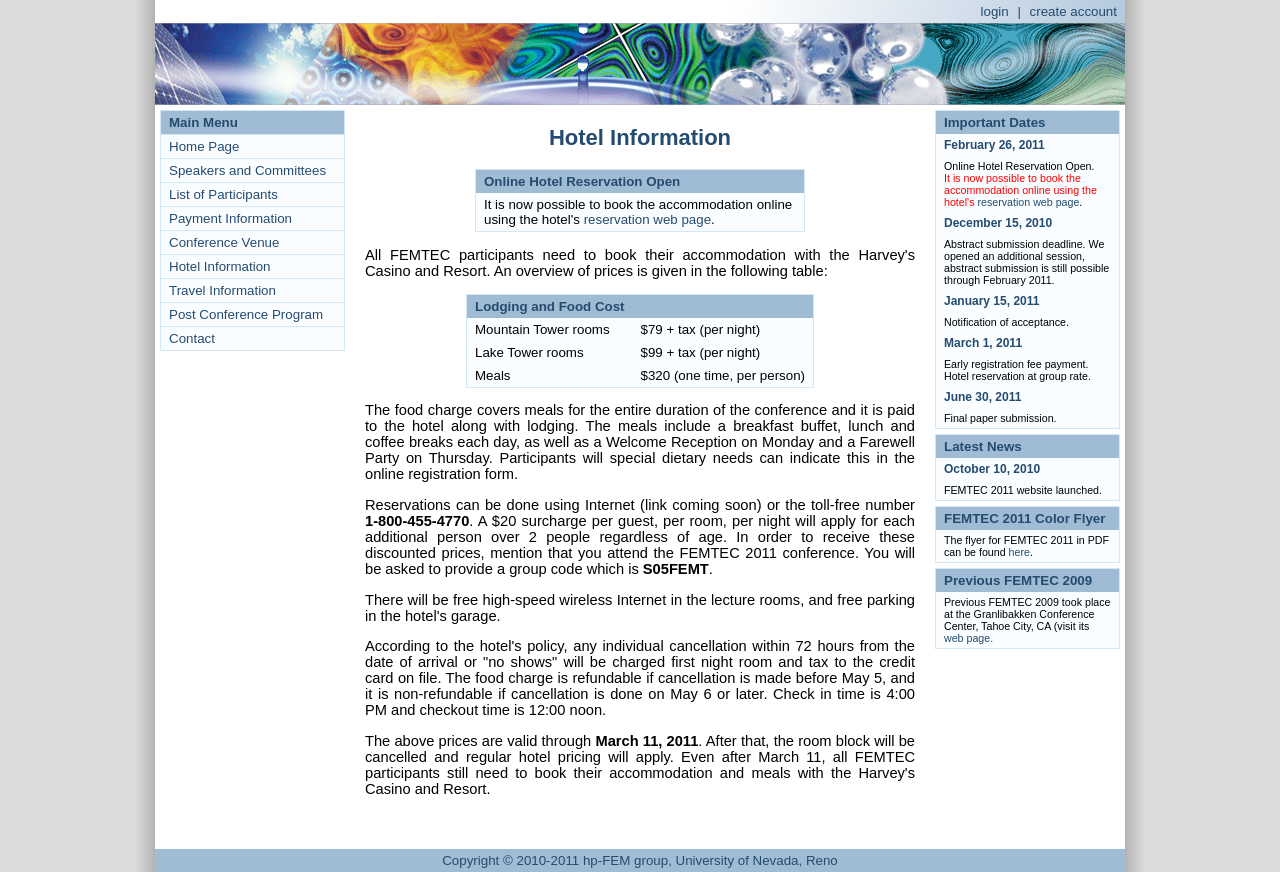
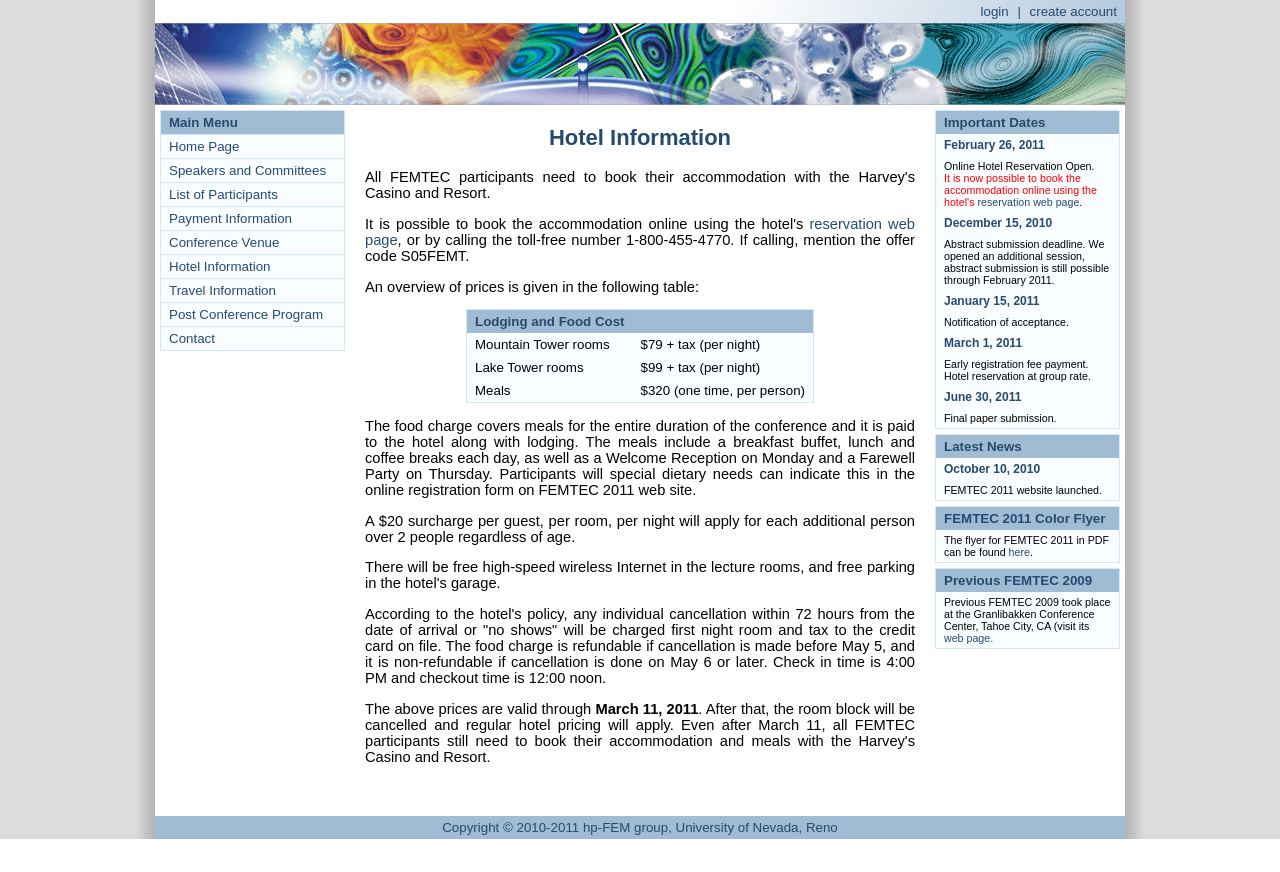
Before and after one commit to mattpap/femtec-2011, a Django app: template femtec/templates/content/hotel.html in a window 1280 px wide. After the commit the page ends 839 px from the top, so only its background shows below. Run offline with Django 3.2, Linux system fonts and the light colour scheme; the template is opened without the code that fills it, so the values that code supplies are empty; parts of the project's set-up code (start-up, migrations or seed data) failed here and were passed over.

Commit message:
Updated content

```diff
--- a/femtec/templates/base.html
+++ b/femtec/templates/base.html
@@ -141,6 +141,7 @@
                             <li>Mesh generation and scientific visualization.</li>
                             <li>Open-source projects and Python in scientific computing.</li>
                         </ul>
+                        <h3>Tutorials</h3>
                         <p>
                             The conference will include two software afternoons featuring open source projects of
                             participants, a two-hour tutorial on <a href="http://cubit.sandia.gov">CUBIT</a>, and
--- a/femtec/templates/content/hotel.html
+++ b/femtec/templates/content/hotel.html
@@ -3,24 +3,19 @@
 {% block content %}
 
     <h2>Hotel Information</h2>
+    <p>
+    All FEMTEC participants need to book their accommodation with the Harvey's Casino and Resort.
+    </p>
 
-    <table width="60%">
-        <thead>
-            <tr>
-                <td>Online Hotel Reservation Open</td>
-            </tr>
-        </thead>
-        <tbody>
-            <tr>
-                <td>It is now possible to book the accommodation online using the hotel's
-                <a href="http://www.harrahs.com/MakeReservation.do?propCode=HLT&packageCode=PS320">reservation web page</a>.</td>
-            </tr>
-        </tbody>
-    </table>
+    <p>
+    It is possible to book the accommodation online using the hotel's
+    <a href="http://www.harrahs.com/MakeReservation.do?propCode=HLT&packageCode=PS320">reservation web page</a>,
+    or by calling the toll-free number 1-800-455-4770. If calling, mention the offer code S05FEMT.
+    </p>
 
-<p>
-    All FEMTEC participants need to book their accommodation with the Harvey's Casino and
-    Resort. An overview of prices is given in the following table:
+    <p>
+    An overview of prices is given in the following table:
+    </p>
 
     <table>
         <thead>
@@ -49,15 +44,13 @@
 The food charge covers meals for the entire duration of the conference and it is paid
 to the hotel along with lodging. The meals include a breakfast buffet, lunch and coffee
 breaks each day, as well as a Welcome Reception on Monday and a Farewell Party on Thursday.
-Participants will special dietary needs can indicate this in the online registration form.
+Participants will special dietary needs can indicate this in the online registration form
+on FEMTEC 2011 web site.
 </p>
 
 <p>
-Reservations can be done using Internet (link coming soon) or the
-toll-free number <b>1-800-455-4770</b>. A $20 surcharge per
-guest, per room, per night will apply for each additional person over 2 people regardless
-of age. In order to receive these discounted prices, mention that you attend the FEMTEC
-2011 conference. You will be asked to provide a group code which is <b>S05FEMT</b>.
+A $20 surcharge per guest, per room, per night will apply for each additional person over
+2 people regardless of age.
 </p>
 
 <p>
```
